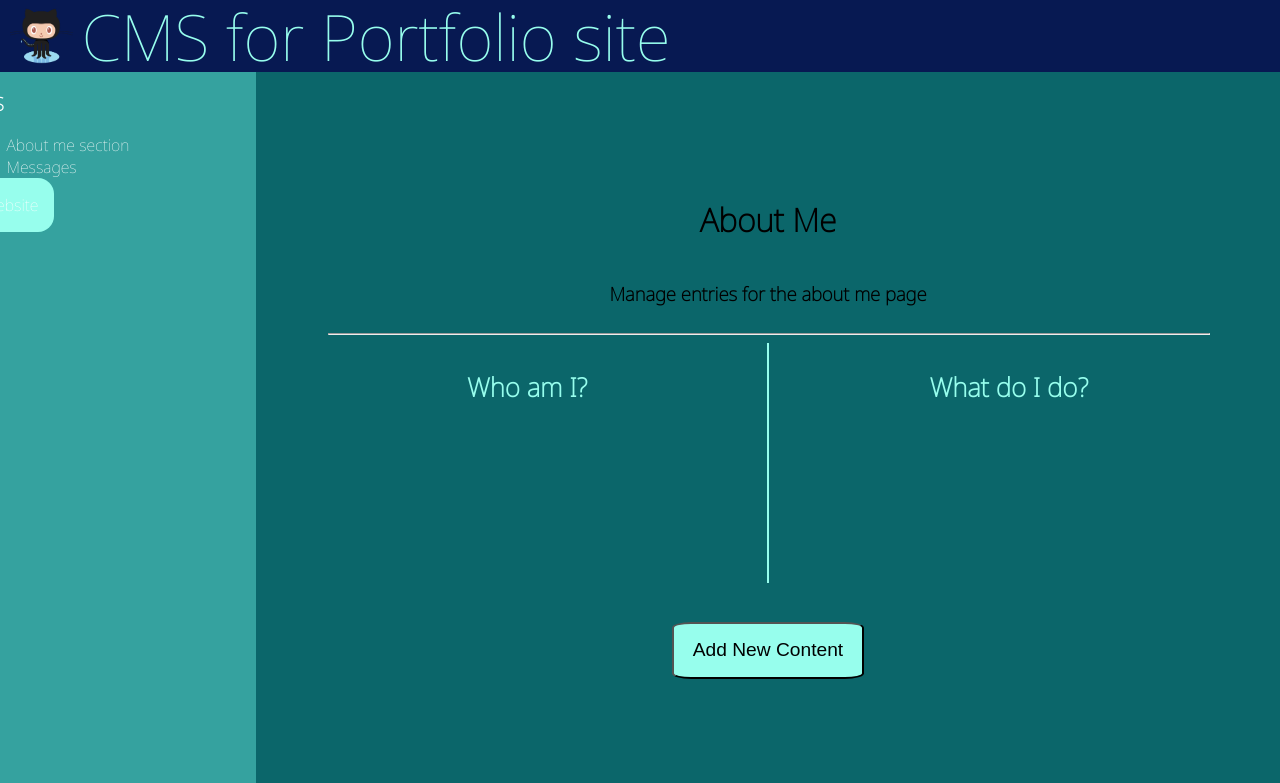
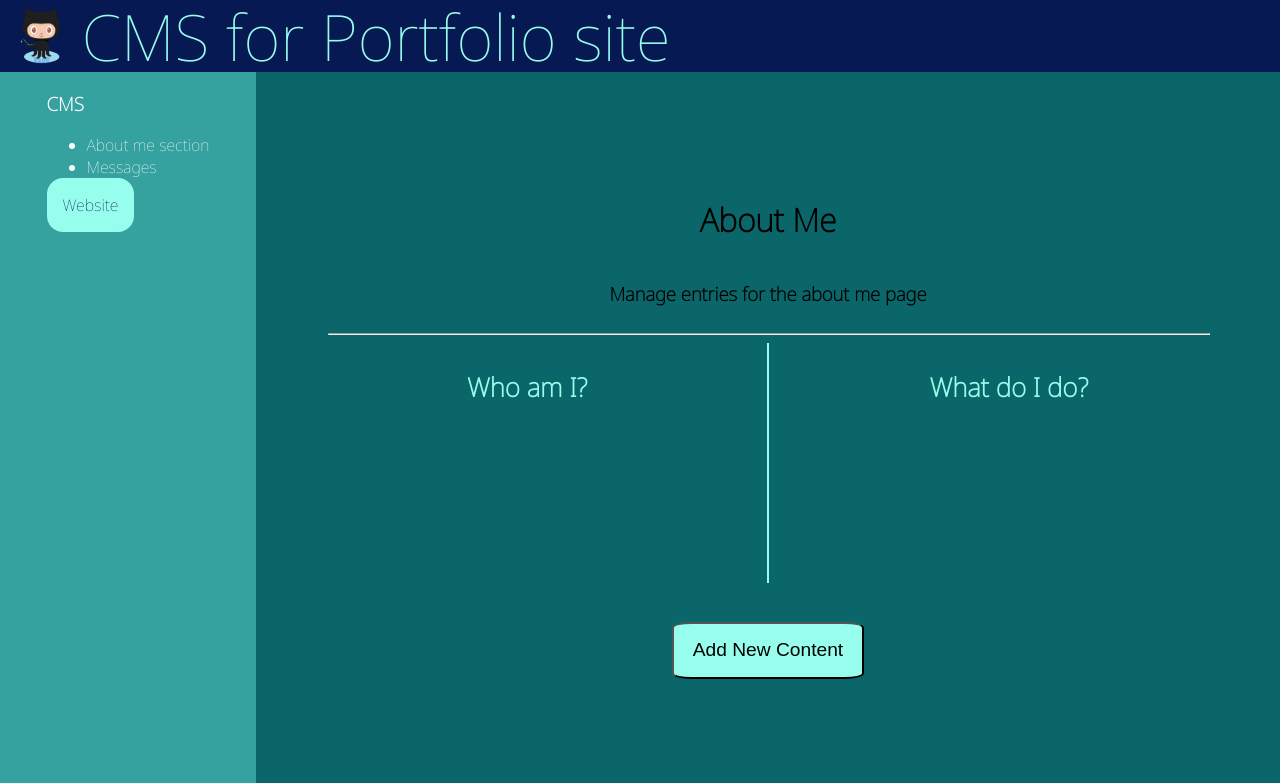
Before and after one commit to NTI-Webserverprogrammering-1-2324/projekt-1-portfolio-HardoMX, a Flask app: page /cms/about in a window 1280 px wide. Shown: the top 783 px of the page. Run offline with Flask 3, Linux system fonts and the light colour scheme.

Commit message:
Small visual and UI improvements

```diff
--- a/static/css/cms.css
+++ b/static/css/cms.css
@@ -71,16 +71,13 @@ main {
     color: #FFFFFF;
     background-color: var(--Accent-1);
 }
-.sidebar div {
-    transform: translateX(-5em);
-}
 .nav-item a{
     text-decoration: none;
     color: #FFFFFF;
 }
 .site-link {
     text-decoration: none;
-    color: #FFFFFF;
+    color: var(--Menu-Color);
     background-color: var(--Accent-2);
 
     border-radius: 1em;
@@ -188,7 +185,7 @@ main {
 }
 
 .active {
-    width: 5em;
+    width: fit-content;
     height: 3em;
 
     background-color: var(--Accent-2);
@@ -314,6 +311,9 @@ main {
     padding: 1em;
     margin-bottom: 2em;
 }
+.id {
+    margin-top: 0;
+}
 .name {
     font-size: 3em;
     font-weight: bold;
```
